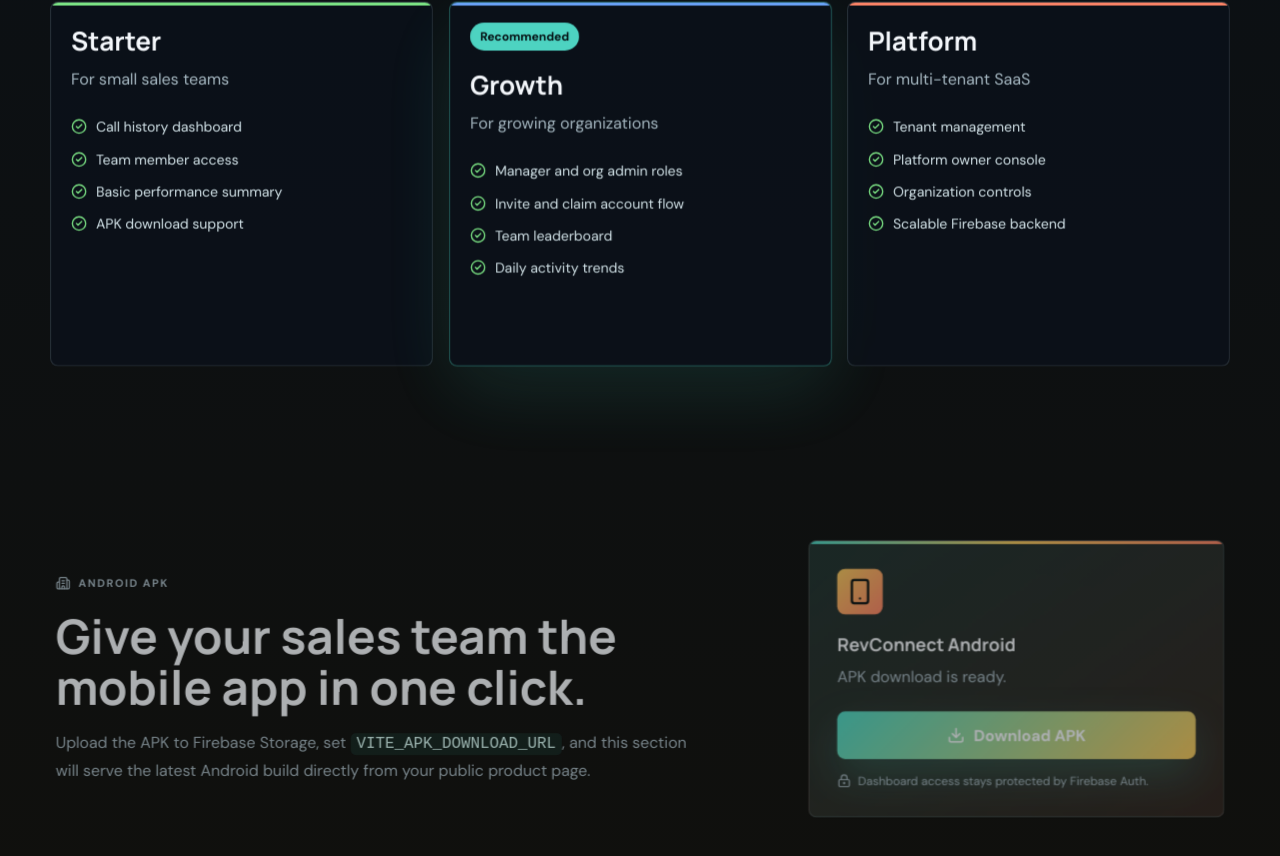
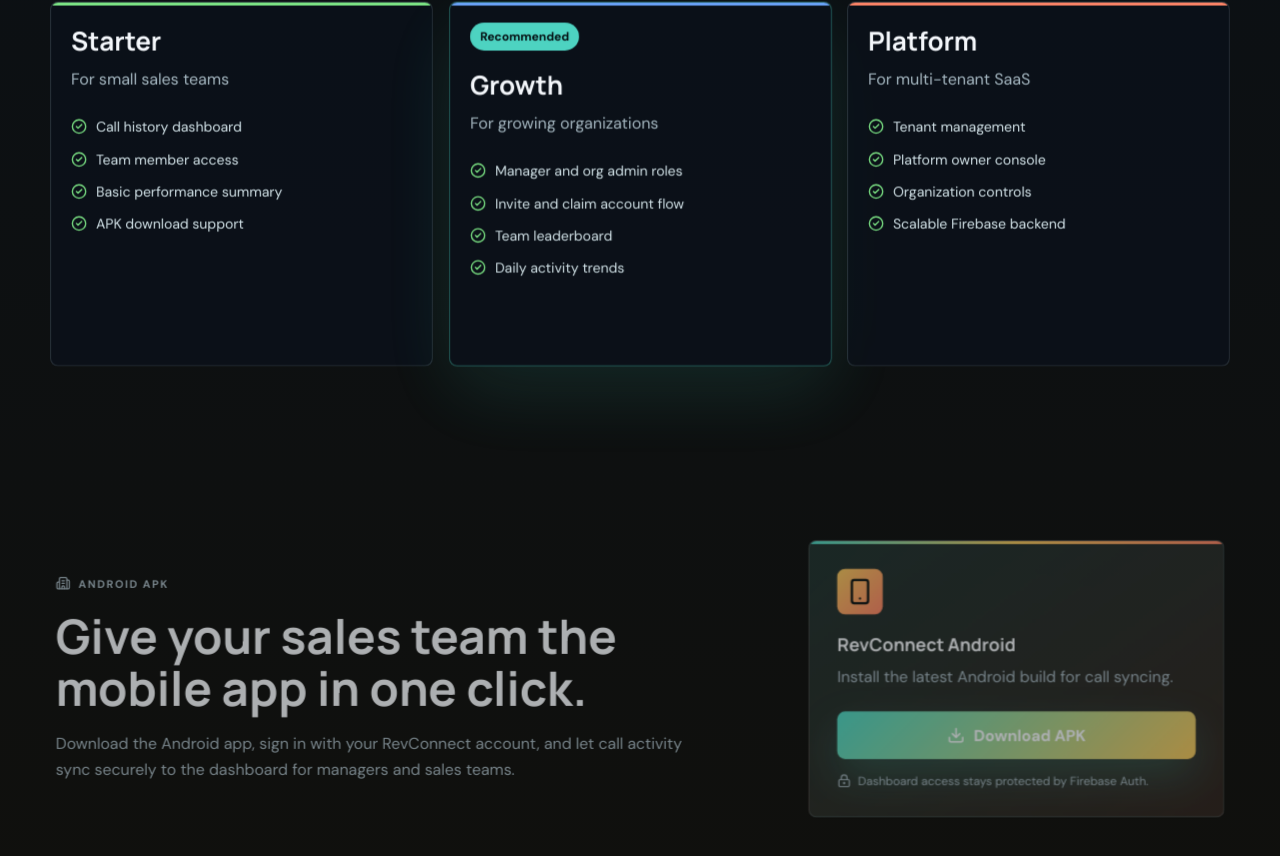
Before and after one commit to Ravindra-24/sales_calls_tracking_dashboard, a React (Vite) app: page / in a window 1280 px wide. Shown: the part 2128-2984 px from the top of the page. Built offline with nearby package versions, Linux system fonts and the light colour scheme; no server answers.

Commit message:
update product page description to reflect Android app call syncing functionality

```diff
--- a/src/pages/ProductPage.tsx
+++ b/src/pages/ProductPage.tsx
@@ -254,14 +254,14 @@
           <p className="product-kicker"><Building2 size={15} /> Android APK</p>
           <h2>Give your sales team the mobile app in one click.</h2>
           <p>
-            Upload the APK to Firebase Storage, set <code>VITE_APK_DOWNLOAD_URL</code>, and this section will serve
-            the latest Android build directly from your public product page.
+            Download the Android app, sign in with your RevConnect account, and let call activity sync securely
+            to the dashboard for managers and sales teams.
           </p>
         </div>
         <div className="download-panel">
           <div className="download-icon"><Smartphone size={28} /></div>
           <h3>RevConnect Android</h3>
-          <p>{apkReady ? 'APK download is ready.' : 'APK URL is waiting for your Firebase Storage link.'}</p>
+          <p>{apkReady ? 'Install the latest Android build for call syncing.' : 'The Android app download will be available soon.'}</p>
           <a
             className={`product-download-button${apkReady ? '' : ' is-disabled'}`}
             href={apkReady ? apkDownloadUrl : '#download-app'}
```
